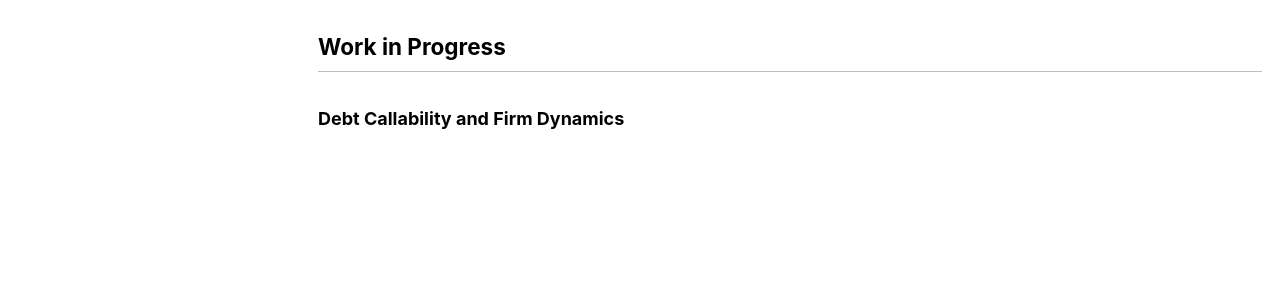
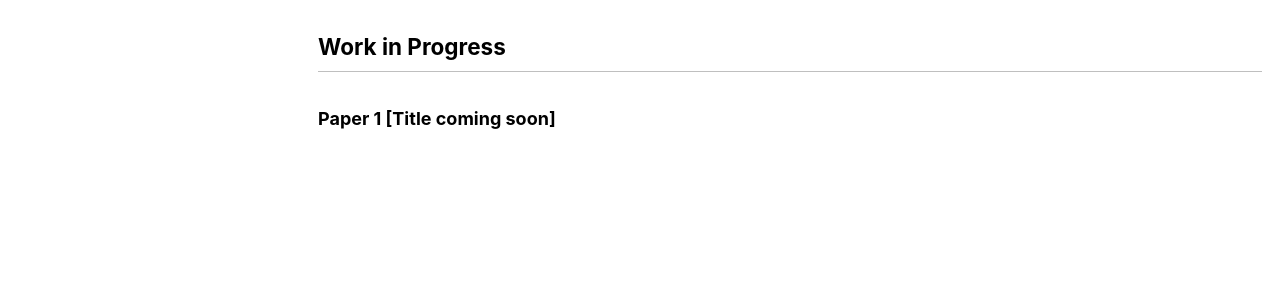
Before and after one commit to justedjabakou/justedjabakou.github.io, a Jekyll site: the page built from _pages/research.md, in a window 1280 px wide. Shown: the part 145-445 px from the top of the page. Built offline with Jekyll 4.4.1, drawn with Linux system fonts in a browser that asks for light colours; cached includes are drawn as plain includes; nearby versions of some CDN libraries.

Commit message:
Update research.md

```diff
--- a/_pages/research.md
+++ b/_pages/research.md
@@ -9,4 +9,4 @@ permalink: /research
 
 ## Work in Progress
 
-### Debt Callability and Firm Dynamics
+### Paper 1 [Title coming soon] <!-- Debt Callability and Firm Dynamics -->
```
